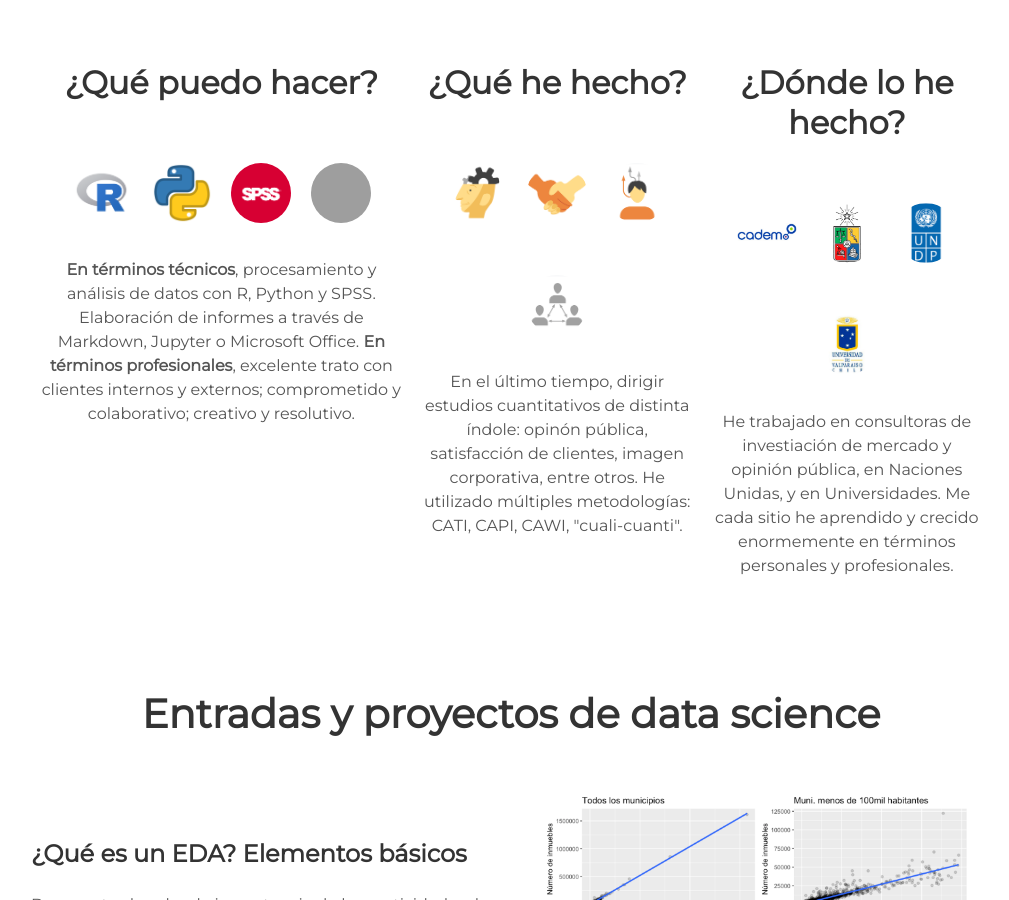
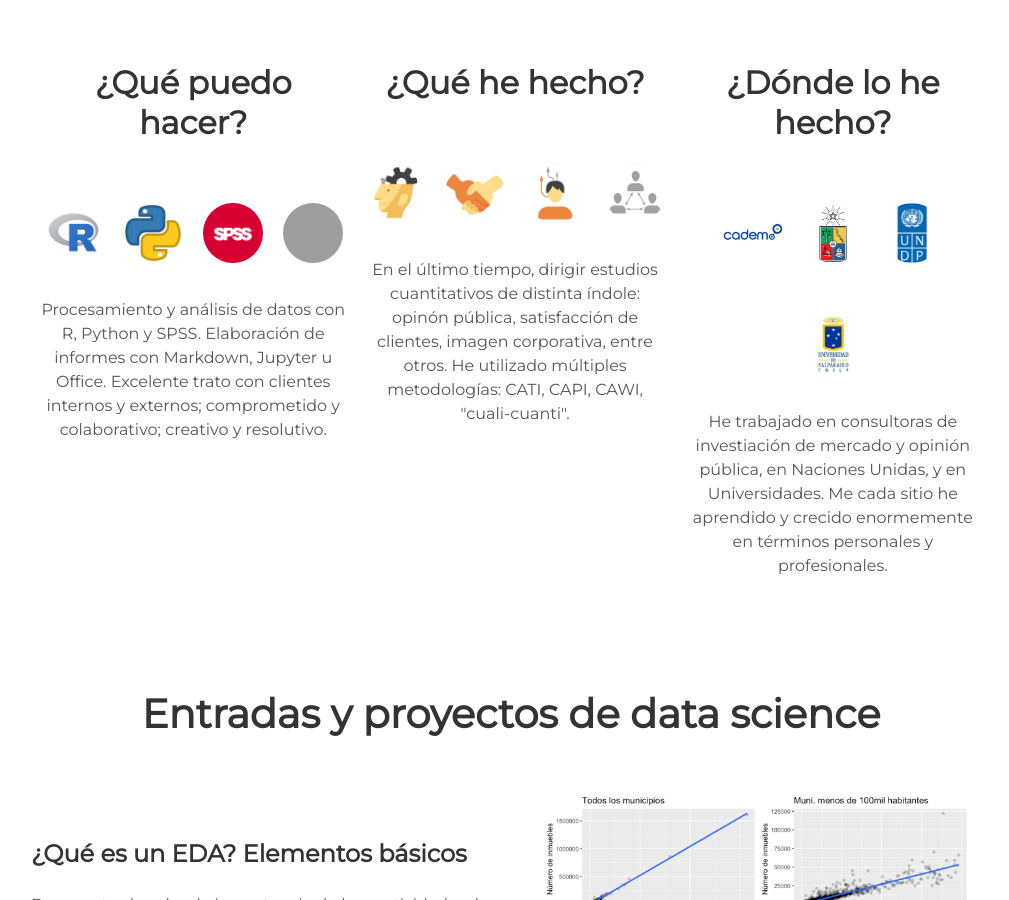
Before and after one commit to alvaroleongarrido/alvaroleongarrido.github.io, a Jekyll site: the page built from index.html, in a window 1280 px wide and 900 px high, scrolled down 1581 px. Shown: the whole window, without its empty margins (129-1138 px from the left). Built offline with Jekyll 4.4.1, drawn with Linux system fonts in a browser that asks for light colours; grey boxes are pictures that could not be loaded.

Commit message:
cambio 6

```diff
--- a/_includes/about.html
+++ b/_includes/about.html
@@ -15,7 +15,7 @@
     <img src="/assets/img/iconos/Python_icon.png" class="avatar">
     <img src="/assets/img/iconos/SPSS_icon2.png" class="avatar">
     <img src="/assets/img/iconos/Office_icon.png" class="avatar">
-    <p><b>En términos técnicos</b>, procesamiento y análisis de datos con R, Python y SPSS. Elaboración de informes a través de Markdown, Jupyter o Microsoft Office. <b>En términos profesionales</b>, excelente trato con clientes internos y externos; comprometido y colaborativo; creativo y resolutivo.</p>
+    <p>Procesamiento y análisis de datos con R, Python y SPSS. Elaboración de informes con Markdown, Jupyter u Office. Excelente trato con clientes internos y externos; comprometido y colaborativo; creativo y resolutivo.</p>
   </div>
 
   <div class="tech">
```
